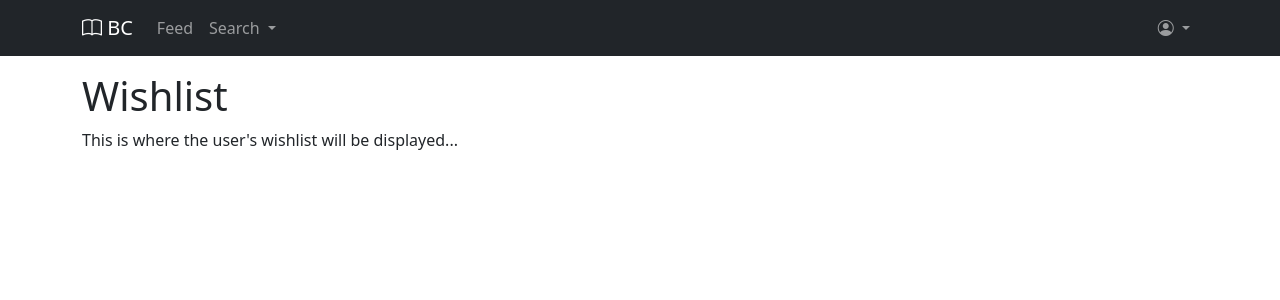
After one commit to Fandasman/SEG-major-project, a Django app: page /user/3/wishlist in a window 1280 px wide. The commit adds this page. Shown: the top 300 px of the page. Run offline with Django 3.2, Linux system fonts and the light colour scheme; data comes from the database, SQL or seed files in the repository; some libraries are stand-ins or nearby versions.

Commit message:
Implement work in progress WishlistView.

```diff
--- a/clubs/templates/partials/menu.html
+++ b/clubs/templates/partials/menu.html
@@ -17,10 +17,11 @@
     <li class="nav-item dropdown">
       <a class="nav-link dropdown-toggle" href="#" id="user-account-dropdown" role="button" data-bs-toggle="dropdown" aria-expanded="false">
         <span class="bi-person-circle"></span>
-        <ul class="dropdown-menu" aria-labelledby="navbarDropdown">
-          <li><a class="dropdown-item" href="{% url 'profile'  %}">Profile</a></li>
-        </ul>
       </a>
+      <ul class="dropdown-menu" aria-labelledby="navbarDropdown">
+        <li><a class="dropdown-item" href="{% url 'profile' %}">Profile</a></li>
+        <li><a class = "dropdown-item" href="{% url 'wishlist' user.id %}">Wishlist</a></li>
+      </ul>
     </li>
   </ul>
 </div>
--- /dev/null
+++ b/clubs/templates/wishlist.html
@@ -0,0 +1,11 @@
+{% extends 'base_content.html' %}
+{% block content %}
+<div class="container">
+    <div class="row">
+        <div class="col-xs-12 col-lg-6 col-xl-8">
+            <h1>Wishlist</h1>
+            <p>This is where the user's wishlist will be displayed...</p>
+        </div>
+    </div>
+</div>
+{% endblock %}
--- a/clubs/views.py
+++ b/clubs/views.py
@@ -202,3 +202,15 @@ class EditProfileView(View):
         current_user = self.request.user
         form = EditProfileForm(instance=current_user)
         return render(self.request,'edit_profile.html', {'form': form})
+
+class WishlistView(View):
+    def get(self, request, user_id):
+        return self.render(user_id)
+
+    def render(self, user_id):
+        try:
+            user = User.objects.get(id = user_id)
+            return render(self.request, 'wishlist.html', {'user': user})
+
+        except ObjectDoesNotExist:
+            return redirect('feed')
--- a/system/urls.py
+++ b/system/urls.py
@@ -32,5 +32,5 @@ urlpatterns = [
     path('login/', views.LogInView.as_view(), name='login'),
     path('edit_profile/', views.EditProfileView.as_view(), name='edit_profile'),
     path('create_club/', views.CreateClubView, name ='create_club'),
-
+    path('user/<int:user_id>/wishlist', views.WishlistView.as_view(), name = 'wishlist'),
 ]
```
